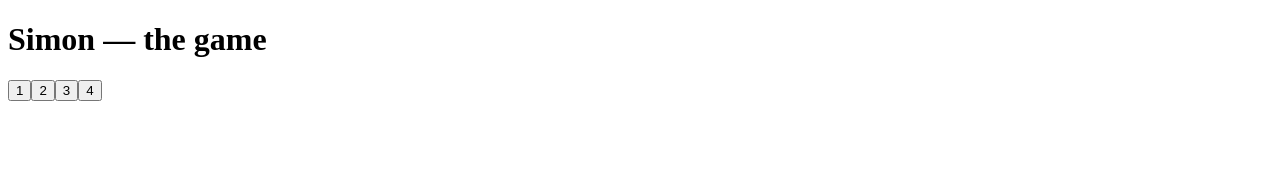
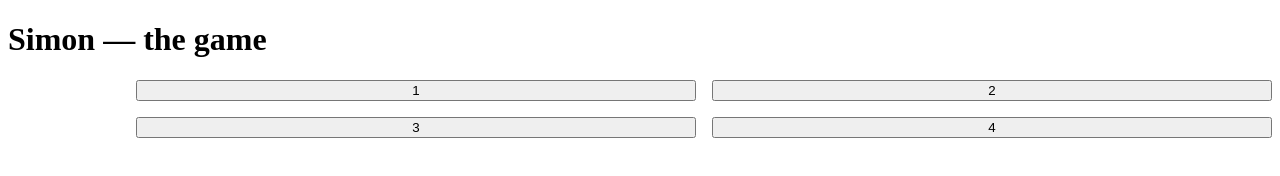
Before and after one commit to Nieves-Luis/simon-says, a plain HTML site: page index.html in a window 1280 px wide. Drawn offline with Linux system fonts and the light colour scheme.

Commit message:
leaving the code until the CSS file

```diff
--- a/index.html
+++ b/index.html
@@ -1,15 +1,20 @@
 <!DOCTYPE html>
-<html>
+<html lang="en">
+
 <head>
+    <meta charset="UTF-8">
+    <meta name="viewport" content="width=device-width, initial-scale=1.0">
     <title>Simon says</title>
-        <link type="stylesheet" href="./simon.css" />
-        <script type="module" src="./simon.js"></script>
+    <link rel="stylesheet" href="./simon.css">
+
 </head>
+
 <body>
     <h1>Simon &mdash; the game</h1>
     <main>
 
+    </main>
+    <script type="module" src="./simon.js"></script>
+</body>
 
-        </main>
-    </body>
 </html>
--- a/simon.css
+++ b/simon.css
@@ -0,0 +1,10 @@
+body {
+  height: 100vh;
+}
+
+main {
+  display: grid;
+  gap: 1em;
+  grid-template-columns: 1fr 1fr;
+  padding-left: 10vw;
+}
--- a/simon.js
+++ b/simon.js
@@ -1,33 +1,20 @@
 // globals
-let button1, button2, button3, button4
-
+let buttons = [];
 
 /**
  * Generar estado inicial del juego
  */
 function initGame() {
+  let button; // temporary variable for the newly created button
 
-    let main = document.querySelector("main")
+  let main = document.querySelector("main");
 
-    button1 = document.createElement("button")
-    button1.innerText = "1"
-    main.appendChild(button1)
-
-    button2 = document.createElement("button")
-    button2.innerText = "2"
-    main.appendChild(button2)
-
-    button3 = document.createElement("button")
-    button3.innerText = "3"
-    main.appendChild(button3)
-
-    button4 = document.createElement("button")
-    button4.innerText = "4"
-    main.appendChild(button4)
-
-    console.log(main)
+  for (let i of [1, 2, 3, 4]) {
+    button = document.createElement("button");
+    button.innerText = buttons.length + 1;
+    main.appendChild(button);
+    buttons.push(button);
+  }
 }
 
-
-
-initGame()
+initGame();
```
Lines whose indentation alone changed are shown as unchanged.
